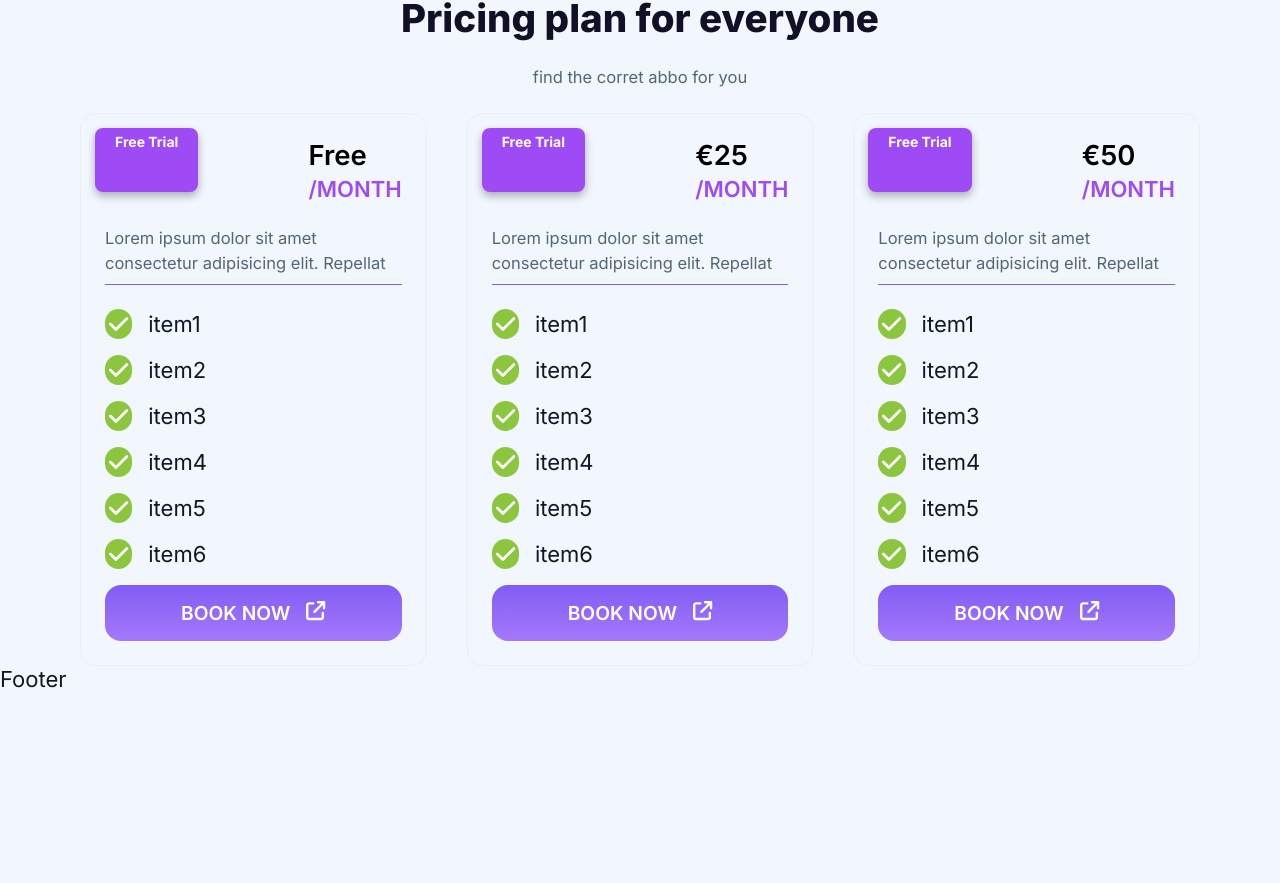
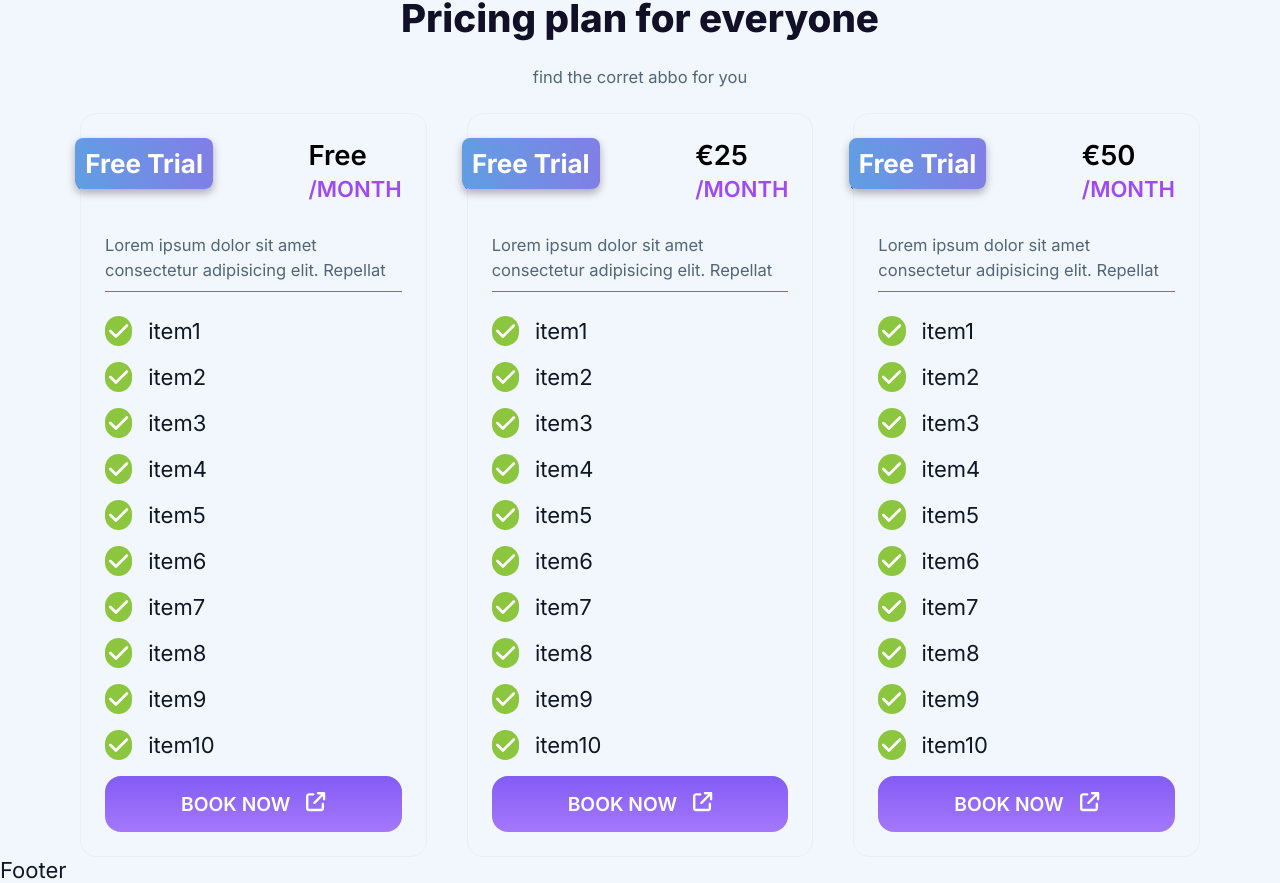
Before and after one commit to danielgen01/financy, a Next.js app: page / in a window 1280 px wide. Shown: the part 2675-3558 px from the top of the page. Before the commit the page ends 3367 px from the top, so only its background shows below. Built offline with nearby package versions, Linux system fonts and the light colour scheme; no server answers.

Commit message:
feat: style flaglabel for pricing teaser

```diff
--- a/src/app/components/PricingTeaser/PricingTeaser.styles.module.css
+++ b/src/app/components/PricingTeaser/PricingTeaser.styles.module.css
@@ -3,6 +3,7 @@
     padding: var(--spacing-lg);
     border-radius:var(--border-radius-lg) ;
     border: 1px solid var(--color-container-outline);
+
 
 }
 
@@ -113,18 +114,41 @@
     -o-border-radius: var(--border-radius-full);
 }
 
+.StyledFlagWrapper {
+    position: relative;
+    display: flex;
+    flex-direction: column;
+    left: -10%;
+
+}
+
 .StyledFlagTopLeft {
     position: relative;
-    top: -10px;       /* Hebt die Flagge etwas nach oben */
-    left: -10px;      /* Verschiebt die Flagge leicht nach links */
+    align-self: flex-start;
     color: white;
-    padding: 5px 20px;
+    font-size: 26px;
     font-weight: bold;
-    font-size: 14px;
+    padding: 10px 10px;
     border-radius: 8px;
     box-shadow: 0px 4px 8px rgba(0, 0, 0, 0.3);
-    background-color: var(--color-custom-purple);
+    background: linear-gradient(267.27deg, #FF00F2 -401.08%, #00FFD9 408.44%);
 
+
+}
+
+.StyledFlagVector {
+    position: relative;
+    top:65%;
+    left:2%;
+    transform: skew(0deg, 45deg);
+    border-bottom: 20px solid transparent;
+    border-right: 20px solid #00FFD9;
+    z-index: -1;
+    background-color: #3F7AC6;
+    -webkit-transform: skew();
+    -moz-transform: skew();
+    -ms-transform: skew();
+    -o-transform: skew();
 }
 
 .StyledParagraph {
--- a/src/app/components/PricingTeaser/PricingTeaser.tsx
+++ b/src/app/components/PricingTeaser/PricingTeaser.tsx
@@ -14,6 +14,15 @@ interface PricingTeaserProps {
   interval: string
 }
 
+function Flag() {
+  return (
+    <div className={styles.StyledFlagWrapper}>
+      <div className={styles.StyledFlagTopLeft}>Free Trial</div>
+      <div className={styles.StyledFlagVector} />
+    </div>
+  )
+}
+
 export const PricingTeaser: React.FC<PricingTeaserProps> = ({
   advantageItems,
   price,
@@ -23,7 +32,7 @@ export const PricingTeaser: React.FC<PricingTeaserProps> = ({
     <div className={styles.StyledPricingTeaser}>
       <div className={styles.StyledPricingTeaserContent}>
         <div className={styles.StyledTeaserHeader}>
-          <div className={styles.StyledFlagTopLeft}>Free Trial</div>
+          <Flag />
           <div className={styles.StyledPriceAndIntervalWrapper}>
             <span className={styles.StyledPriceText}>{price}</span>
             <span className={styles.StyledIntervallText}>{interval}</span>
--- a/src/app/pageTemplates/homepage/PricingSection/PricingSection.tsx
+++ b/src/app/pageTemplates/homepage/PricingSection/PricingSection.tsx
@@ -20,6 +20,10 @@ export const PricingSection = () => {
               "item4",
               "item5",
               "item6",
+              "item7",
+              "item8",
+              "item9",
+              "item10",
             ]}
             price="Free"
             interval="/month"
@@ -32,6 +36,10 @@ export const PricingSection = () => {
               "item4",
               "item5",
               "item6",
+              "item7",
+              "item8",
+              "item9",
+              "item10",
             ]}
             price="€25"
             interval="/month"
@@ -44,6 +52,10 @@ export const PricingSection = () => {
               "item4",
               "item5",
               "item6",
+              "item7",
+              "item8",
+              "item9",
+              "item10",
             ]}
             price="€50"
             interval="/month"
```
